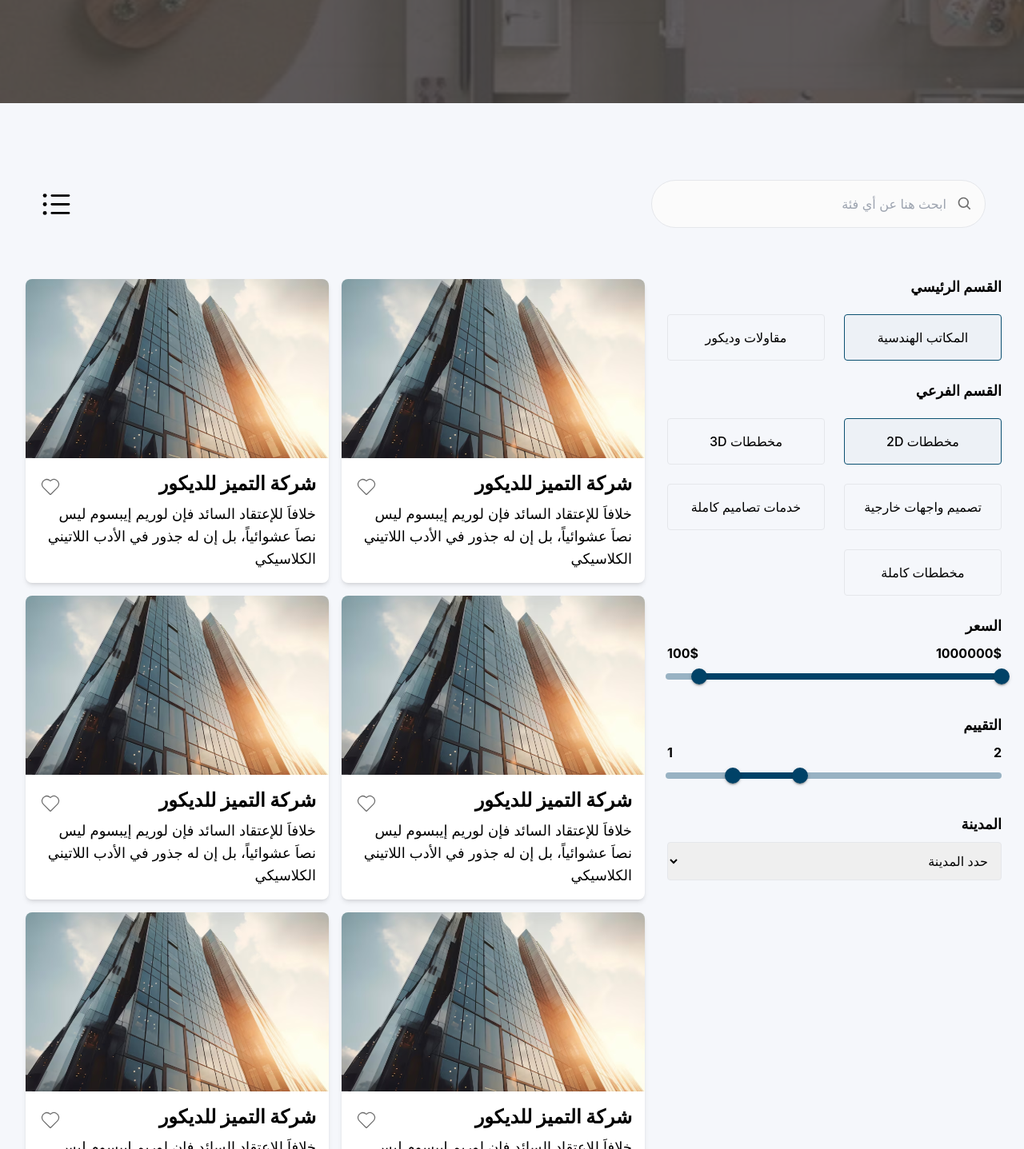
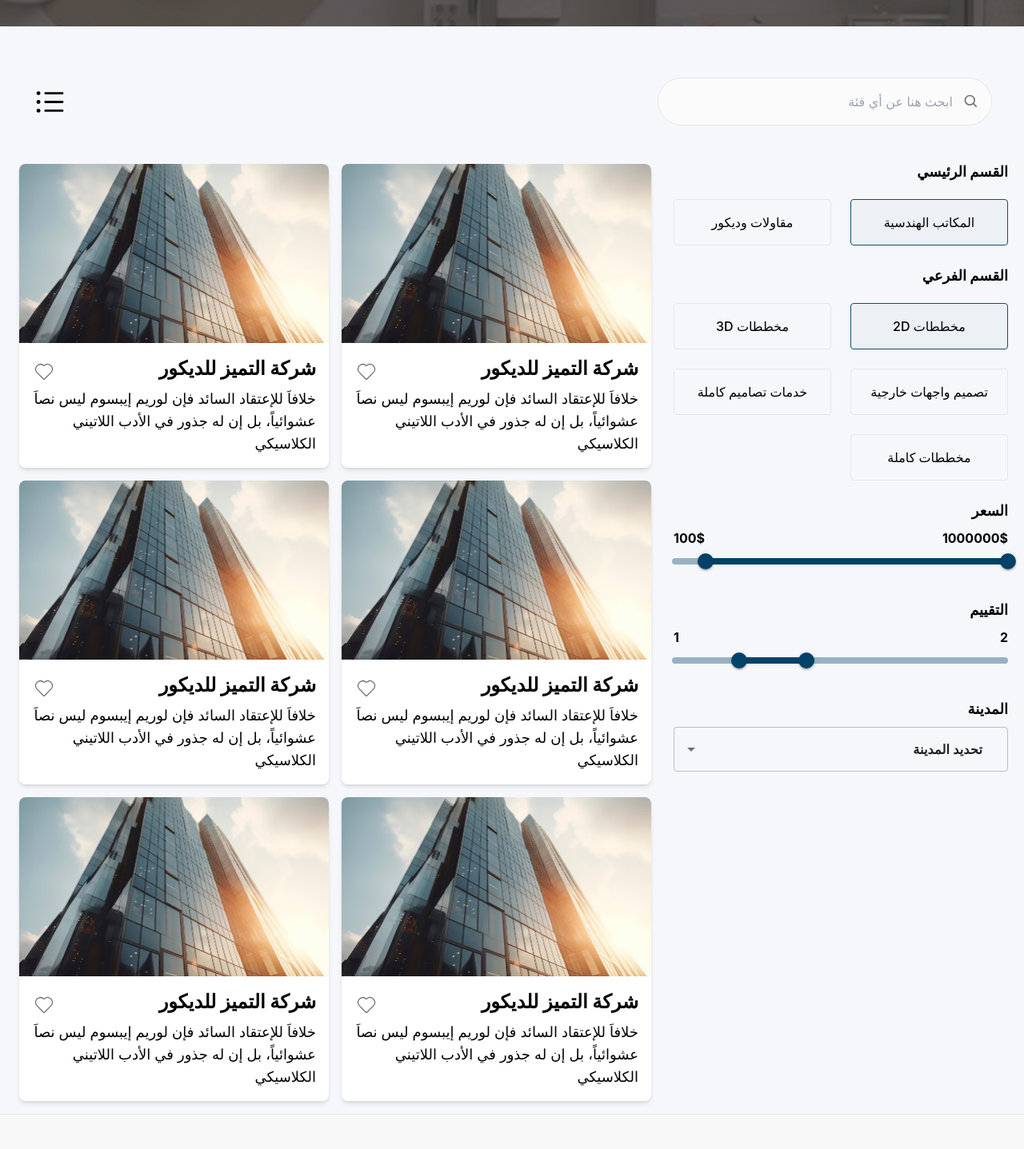
Before and after one commit to mohamedelkhateeb/raseen, a React (Vite) app: page / in a window 1280 px wide. Shown: the part 513-1950 px from the top of the page at 80% size. Built offline with nearby package versions, Linux system fonts and the light colour scheme.

Commit message:
change styles

```diff
--- a/src/components/CategorySection.tsx
+++ b/src/components/CategorySection.tsx
@@ -10,16 +10,22 @@ const CategorySection: React.FC<CategorySectionProps> = ({
   title,
   categories,
 }) => {
+  const [activeCategory, setActiveCategory] = React.useState<number>(0);
+
+  const handleCategoryClick = (category: number) => {
+    setActiveCategory(category);
+  };
   return (
     <div className="mb-6">
       <h3 className="text-lg font-bold mb-5">{title}</h3>
       <div className="gap-6 grid w-[418px] grid-cols-2">
         {categories.map((category, index) => (
           <button
+            onClick={() => handleCategoryClick(index)}
             key={index}
             className={
-              "border rounded px-4 py-4 hover:bg-primary hover:text-white transition bg-[Stroke] font-medium" +
-              (index === 0 ? " border-primary bg-[#00426708]" : "")
+              "border rounded px-4 py-4  transition bg-[Stroke] font-medium" +
+              (index === activeCategory ? " border-primary bg-[#00426708]" : "")
             }
           >
             {category}
--- a/src/components/Dropdown.tsx
+++ b/src/components/Dropdown.tsx
@@ -1,24 +1,55 @@
-// components/Dropdown.tsx
-import React from "react";
 
-interface DropdownProps {
-  label: string;
-  options: string[];
-}
+import * as React from "react";
+import Box from "@mui/material/Box";
+import MenuItem from "@mui/material/MenuItem";
+import FormControl from "@mui/material/FormControl";
+import Select, { SelectChangeEvent } from "@mui/material/Select";
 
-const Dropdown: React.FC<DropdownProps> = ({ label, options }) => {
+export default function BasicSelect() {
+  const [age, setAge] = React.useState("");
+
+  const handleChange = (event: SelectChangeEvent) => {
+    setAge(event.target.value as string);
+  };
+
   return (
-    <div className="mb-6">
-      <h3 className="text-lg font-bold mb-2">{label}</h3>
-      <select className="w-full border rounded p-3 focus:outline-none focus:ring-2 focus:ring-primary">
-        {options.map((option, index) => (
-          <option key={index} value={option}>
-            {option}
-          </option>
-        ))}
-      </select>
+    <div dir="rtl">
+      <h3 className="text-lg font-bold mb-2">المدينة</h3>
+      <Box sx={{ minWidth: 120 }}>
+        <FormControl fullWidth>
+          <Select
+            displayEmpty
+            inputProps={{ "aria-label": "Without label" }}
+            labelId="demo-custom-select-label"
+            id="demo-custom-select"
+            value={age}
+            onChange={handleChange}
+            sx={{
+              textAlign: "right", // Align text to the right
+              "& .MuiSelect-icon": {
+                right: "unset", // Move the dropdown icon to the left
+                left: 10,
+              },
+              fontSize: "16px",
+              fontWeight: "800",
+              paddingLeft: "10px",
+            }}
+          >
+            <MenuItem value="" sx={{ textAlign: "right" }}>
+              تحديد المدينة
+            </MenuItem>
+            <MenuItem value={10} sx={{ textAlign: "right" }}>
+              جدة
+            </MenuItem>
+            <MenuItem value={20} sx={{ textAlign: "right" }}>
+              الرياض
+            </MenuItem>
+            <MenuItem value={30} sx={{ textAlign: "right" }}>
+              مكة
+            </MenuItem>
+          </Select>
+        </FormControl>
+      </Box>
     </div>
   );
-};
-
-export default Dropdown;
+}
--- a/src/components/HeroSection.tsx
+++ b/src/components/HeroSection.tsx
@@ -2,7 +2,7 @@ import image from "../assets/image.svg";
 const HeroSection: React.FC = () => {
   return (
     <div
-      className="relative bg-cover bg-center h-64 md:h-96"
+      className="relative bg-cover bg-center h-64 md:min-h-80"
       style={{ backgroundImage: `url(${image})` }}
     >
       <div className="absolute inset-0 bg-[#403D3FCC] bg-opacity-50 flex items-center justify-center">
--- a/src/components/Layout.tsx
+++ b/src/components/Layout.tsx
@@ -10,7 +10,7 @@ const Layout = ({ children }: { children: React.ReactNode }) => {
       <NavBar />
       <HeroSection />
       <div className="container mx-auto px-4 py-8 flex justify-between"></div>
-      <main className=" px-4 py-8">{children}</main>
+      <main className=" px-2">{children}</main>
       <footer>
         <Footer />
       </footer>
--- a/src/components/NavBar.tsx
+++ b/src/components/NavBar.tsx
@@ -4,7 +4,7 @@ import { IoIosArrowDown } from "react-icons/io";
 import AnchorTemporaryDrawer from "./SideBard";
 const NavBar: React.FC = () => {
   return (
-    <header className="bg-white shadow-md lg:px-16 p-4 pb-12">
+    <header className="bg-white shadow-md lg:px-16 p-4 pb-4">
       <div className=" container gap-14 max-w-none flex justify-around items-center lg:flex-row flex-col lg:h-[134px] rounded-full lg:bg-[#FAFAFA] ">
         <div className="flex items-center">
           <img src={Group} alt="Rseen Logo" />
--- a/src/pages/Home.tsx
+++ b/src/pages/Home.tsx
@@ -10,7 +10,7 @@ const Home: React.FC = () => {
   const [listStyle, setListStyle] = useState("grid");
   return (
     <Layout>
-      <div className="flex justify-around mb-12 mx-4 mr-8">
+      <div className="flex justify-around mb-8 mx-4 mr-8">
         <SearchBox />
         <button className="mr-auto ml-4 ">
           {listStyle === "grid" ? (
```
Also changed, not shown: src/assets/Group.svg.
